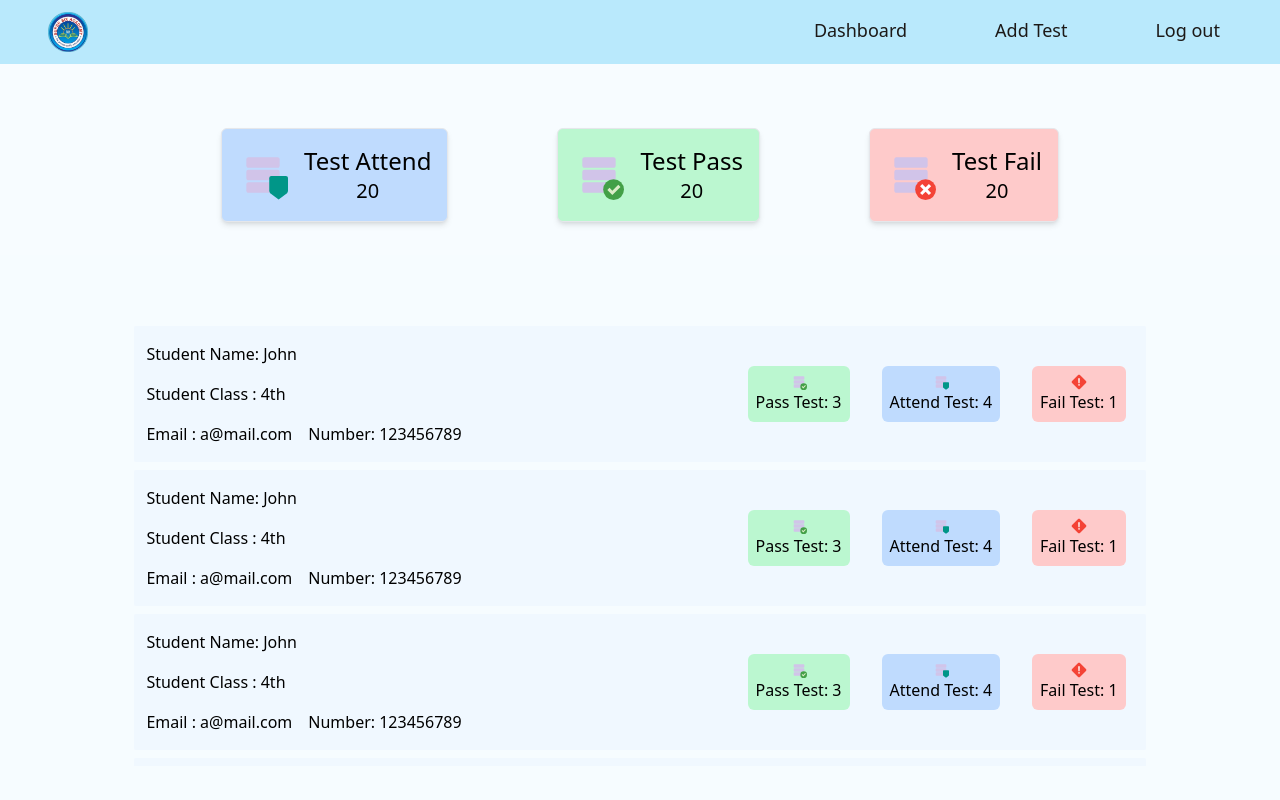
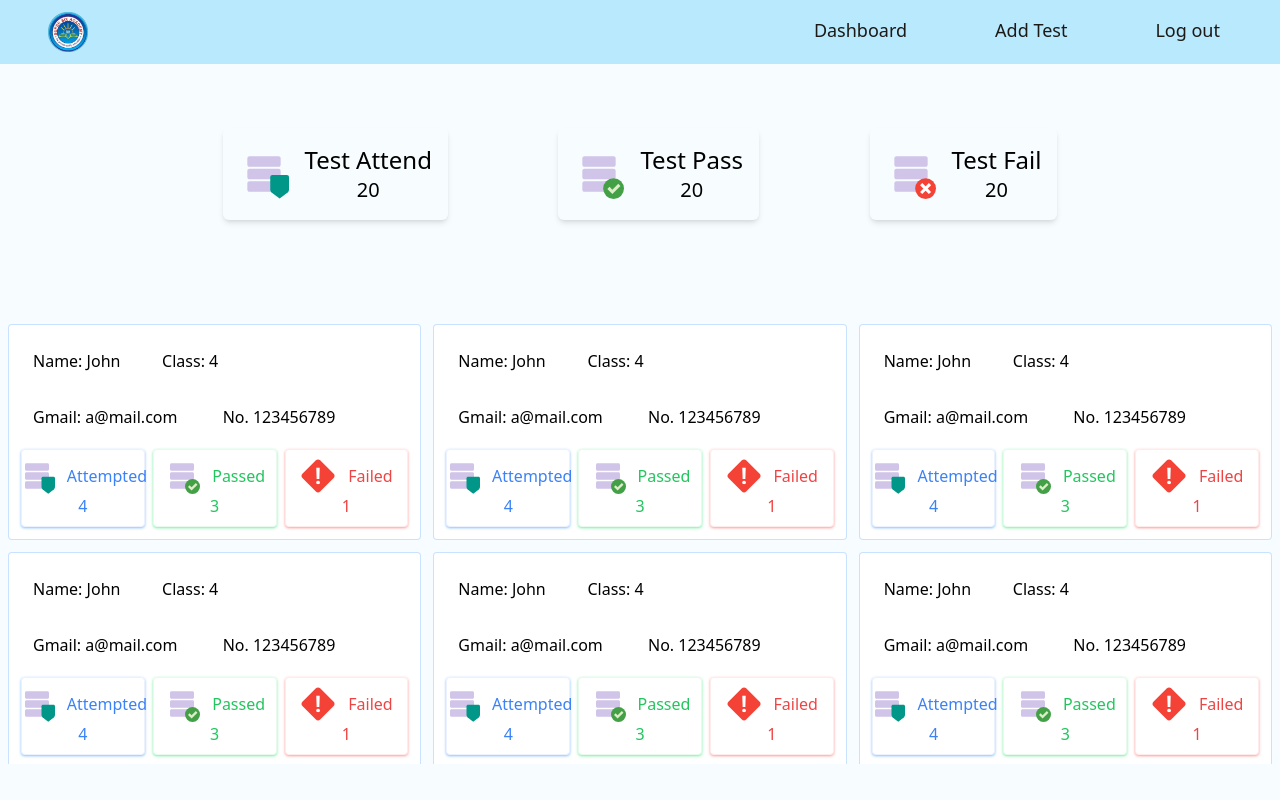
Before and after one commit to yogita-s-24/SSA-web_app, a React (Create React App) app in the folder client/: page /admin in a window 1280 px wide. Built offline with nearby package versions, Linux system fonts and the light colour scheme.

Commit message:
dashboard aded

```diff
--- a/client/src/components/pages/admin/Admin.jsx
+++ b/client/src/components/pages/admin/Admin.jsx
@@ -80,7 +80,7 @@ function admin() {
           <ItemCard title="Test Pass" amount="20" icon="pass" />
           <ItemCard title="Test Fail" amount="20" icon="fail" />
         </div>
-        <div className="flex h-[500px] md:h-[60vh] flex-wrap gap-2 overflow-y-auto px-2 py-10">
+        <div className="h-[80vh] md:h-[60vh] grid grid-cols-1 sm:grid-cols-1 md:grid-cols-2 lg:grid-cols-3 gap-3 overflow-y-auto px-2 py-10">
           {userInfoDemo.map((user, i) => {
             return (
               <>
--- a/client/src/components/pages/admin/components/AdminNav.jsx
+++ b/client/src/components/pages/admin/components/AdminNav.jsx
@@ -58,15 +58,9 @@ function AdminNav({ onClick }) {
             </Link>
           </li>
           <li className="my-2 me-auto px-3 py-1  hover:bg-[#a7e6fe]  md:m-0 md:hover:bg-inherit">
-            <Link
-              className=" text-stone-900 outline-none transition-all duration-100 ease-out hover:text-stone-600 focus:ring-2 active:ring-2"
-              to="/log-in"
-              onClick={() => {
-                setIsClosed(!isClosed);
-              }}
-            >
+            <button className=" text-stone-900 outline-none transition-all duration-100 ease-out hover:text-stone-600 focus:ring-2 active:ring-2">
               Log out
-            </Link>
+            </button>
           </li>
         </ul>
       </div>
--- /dev/null
+++ b/client/src/components/pages/admin/components/DashboardMain.jsx
@@ -0,0 +1,11 @@
+import React from 'react'
+
+function DashboardMain() {
+  return (
+    <section>
+
+    </section>
+  )
+}
+
+export default DashboardMain
--- /dev/null
+++ b/client/src/components/pages/admin/components/DashboardSideBar.jsx
@@ -0,0 +1,26 @@
+import React from "react";
+import { FcPlus } from "react-icons/fc";
+
+function DashboardSideBar() {
+  return (
+    <>
+      <h1 className="my-4 text-center text-3xl">Sections</h1>
+      <div className=" my-10 flex flex-row justify-around md:mx-8 md:flex-col">
+        <div className=" cursor-pointer rounded-sm border-[.1rem] border-transparent px-3 py-2 shadow-sm shadow-blue-100  transition-all duration-200 ease-in  hover:border-blue-300 hover:shadow-md hover:shadow-blue-200 md:my-4">
+          <span className="group flex items-center gap-2 md:justify-between">
+            Class 4th
+            <FcPlus className="transform transition-all duration-200 ease-in group-hover:scale-125" />
+          </span>
+        </div>
+        <div className=" cursor-pointer rounded-sm border-[.1rem] border-transparent px-3 py-2 shadow-sm shadow-blue-100 transition-all duration-200 ease-in  hover:border-blue-300 hover:shadow-md hover:shadow-blue-200 md:my-4">
+          <span className="group flex items-center gap-2 md:justify-between">
+            Class 5th
+            <FcPlus className="transform transition-all duration-200 ease-in group-hover:scale-125" />
+          </span>
+        </div>
+      </div>
+    </>
+  );
+}
+
+export default DashboardSideBar;
--- a/client/src/components/pages/admin/components/ItemCard.jsx
+++ b/client/src/components/pages/admin/components/ItemCard.jsx
@@ -7,19 +7,19 @@ function ItemCard({title,amount, icon}) {
     // Check the value of the 'icon' prop and set the 'IconComponent' accordingly
     if (icon === 'pass') {
       IconComponent = FcAcceptDatabase;
-      backgroundColor= "bg-green-200"
+      backgroundColor= "green-200"
     } else if (icon === 'attend') {
       IconComponent = FcDataProtection;
-      backgroundColor= "bg-blue-200"
+      backgroundColor= "blue-200"
     } else if (icon === 'fail') {
       IconComponent = FcDeleteDatabase;
-      backgroundColor= "bg-red-200"
+      backgroundColor= "red-200"
     } else {
       // Default icon when 'icon' prop is undefined or doesn't match any specific icon
       IconComponent = FcHighPriority;
     }
   return (
-    <div className={`px-3 py-2 w-[45%] sm:w-[20%] ${backgroundColor} md:w-auto gap-4 border flex items-center justify-between p- shadow-md rounded-md md:p-4`}>
+    <div className={`px-3 py-2 w-[45%] sm:w-[20%] bg-${backgroundColor} md:w-auto gap-4  flex items-center justify-between shadow-${backgroundColor} shadow-md rounded-md md:p-4`}>
         <div className=''>
         <IconComponent className="text-[50px]" />
         </div>
--- a/client/src/components/pages/admin/components/UserCard.jsx
+++ b/client/src/components/pages/admin/components/UserCard.jsx
@@ -2,37 +2,49 @@ import React from "react";
 import {
   FcAcceptDatabase,
   FcDataProtection,
-  FcDeleteDatabase,
   FcHighPriority,
 } from "react-icons/fc";
 function UserCard({ name, email, number, testP, testF, testA, clas }) {
   return (
-    <div className="flex w-full flex-col md:justify-between md:items-center md:w-[80%] md:flex-row p-2 md:px-3  bg-blue-100/20 hover:bg-blue-100/60 transition-colors duration-200 ease-linear rounded-sm mx-auto">
-
-      <div className="flex flex-col ">
-        <span className="py-2">Student Name: {name}</span>
-        <span className="py-2">Student Class : {clas}th</span>
-        <div className="flex items-center justify-between gap-4">
-          <span className="py-2">Email : {email}</span>
-          <span className="py-2">Number: {number}</span>
+    <>
+      <div className="grid grid-cols-2 gap-2 bg-white p-3 sm:grid-cols-2 md:grid-cols-3 border border-blue-300/50 rounded">
+        <h4 className="text-lx p-3">Name: {name}</h4>
+        <span className="p-3">Class: {clas}</span>
+        <div className="gir col-span-3 grid grid-cols-2">
+          <span className="p-3">Gmail: {email}</span>
+          <span className="p-3">No. {number}</span>
+        </div>
+        <div className=" col-span-2 grid grid-cols-3 gap-2 md:col-span-4">
+          <div className=" flex flex-col items-center justify-center p-2 shadow shadow-blue-300 rounded border border-blue-500/10">
+            <div className="flex flex-row items-center gap-3 text-blue-500">
+              <FcDataProtection className="text-4xl " />
+              Attempted
+            </div>
+            <span className="mx-auto block text-center text-blue-500">
+              {testA}
+            </span>
+          </div>
+          <div className=" flex flex-col items-center justify-center p-2 shadow shadow-green-300 rounded border border-green-500/10">
+            <div className="flex flex-row items-center gap-3 text-green-500">
+              <FcAcceptDatabase className="text-4xl " />
+              Passed
+            </div>
+            <span className="mx-auto block text-center text-green-500">
+              {testP}
+            </span>
+          </div>
+          <div className=" flex flex-col items-center justify-center p-2 shadow shadow-red-300 rounded border border-red-500/10">
+            <div className="flex flex-row items-center gap-3 text-red-500">
+              <FcHighPriority className="text-4xl " />
+              Failed
+            </div>
+            <span className="mx-auto block text-center text-red-500">
+              {testF}
+            </span>
+          </div>
         </div>
       </div>
-      <div className="flex justify-between gap-4">
-        <span className="flex flex-row items-center md:flex-col md:items-center md:justify-center rounded-md p-2 md:m-2 bg-green-200">
-          <FcAcceptDatabase />
-          <span>Pass Test: {testP}</span>
-        </span>
-
-        <span className="flex flex-row items-center md:flex-col md:items-center md:justify-center rounded-md p-2 md:m-2 bg-blue-200">
-          <FcDataProtection />
-          <span> Attend Test: {testA}</span>
-        </span>
-        <span className="flex flex-row items-center md:flex-col md:items-center md:justify-center rounded-md p-2 md:m-2 bg-red-200">
-          <FcHighPriority />
-          <span> Fail Test: {testF}</span>
-        </span>
-      </div>
-    </div>
+    </>
   );
 }
 
--- a/client/src/components/pages/admin/pages/AddTest.jsx
+++ b/client/src/components/pages/admin/pages/AddTest.jsx
@@ -1,14 +1,24 @@
-import React from 'react'
-import AdminNav from '../components/AdminNav'
+import React from "react";
+import AdminNav from "../components/AdminNav";
+import DashboardSideBar from "../components/DashboardSideBar";
+import DashboardMain from "../components/DashboardMain";
 
 function AddTest() {
   return (
     <section>
-        <header>
-            <AdminNav/>
-        </header>
+      <header>
+        <AdminNav />
+      </header>
+      <main className="flex h-full flex-col md:flex-row">
+        <aside className="h-full w-full flex-[100%] border-b md:flex-[20%] md:border-b-0 md:border-r">
+          <DashboardSideBar />
+        </aside>
+        <main className="h-full w-full flex-[100%] md:flex-[80%]">
+          <DashboardMain/>
+        </main>
+      </main>
     </section>
-  )
+  );
 }
 
-export default AddTest
+export default AddTest;
```
